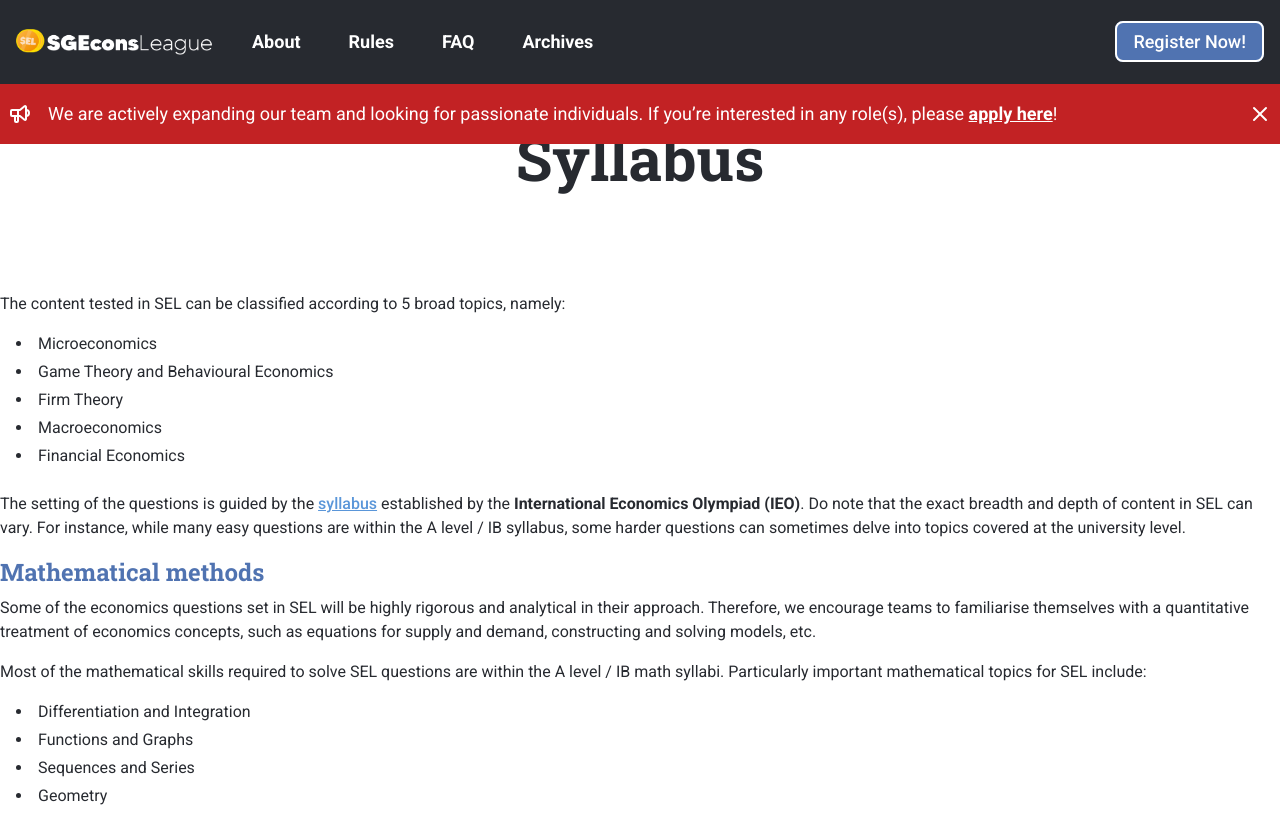
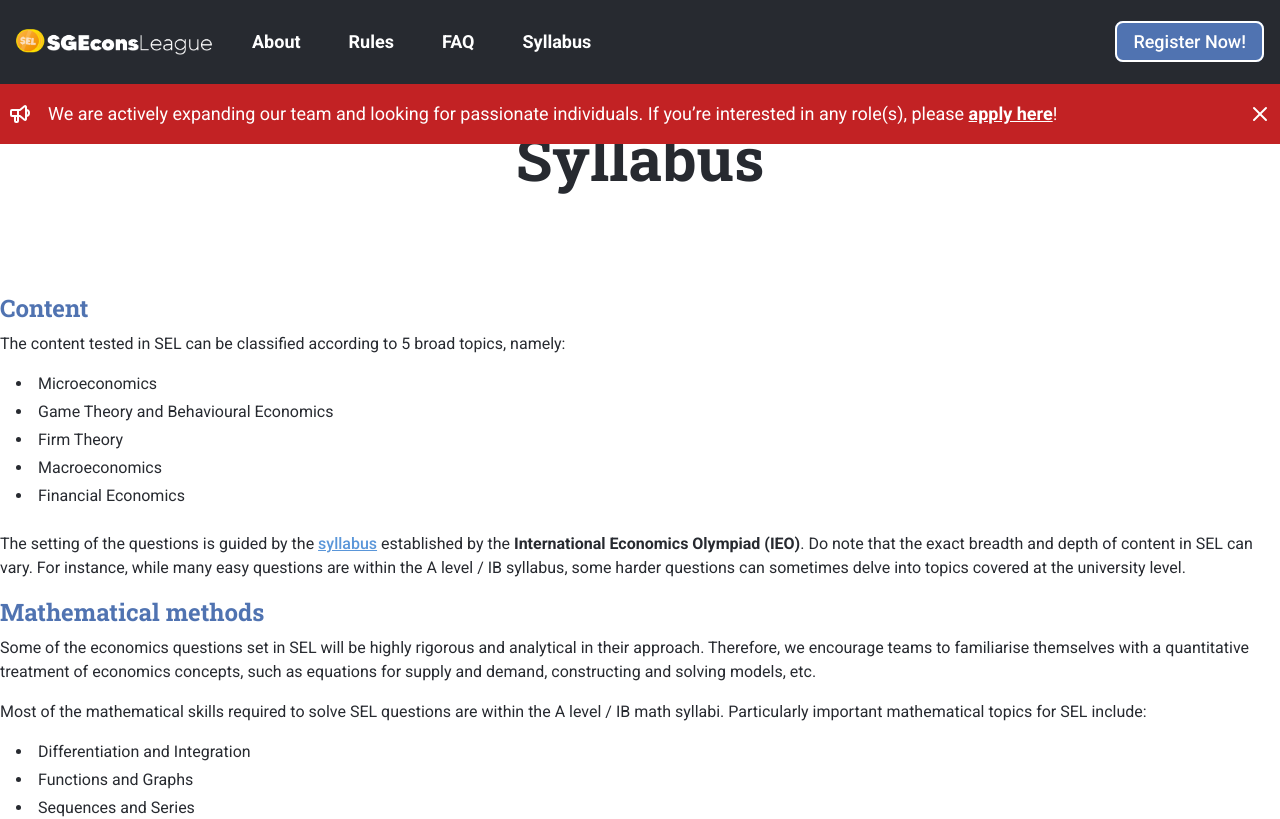
Before and after one commit to jonyewcodes/old, a Next.js app: page /syllabus in a window 1280 px wide. Shown: the top 819 px of the page. Built offline with nearby package versions, Linux system fonts and the light colour scheme.

Commit message:
feat: website description, content header for syllabus, replace archives with syllabus in navbar

```diff
--- a/app/(pages)/syllabus/page.tsx
+++ b/app/(pages)/syllabus/page.tsx
@@ -13,6 +13,7 @@ export default function SyllabusPage() {
         </div>
       </div>
       <div className="max-w-screen-xl mx-auto mt-16">
+      <h2 className="text-2xl font-semibold mb-2 text-primary slab">Content</h2>
         <p className="mb-4">
           The content tested in SEL can be classified according to 5 broad
           topics, namely:
--- a/app/components/Navbar.tsx
+++ b/app/components/Navbar.tsx
@@ -59,7 +59,7 @@ export default function Navbar() {
                 FAQ
               </Link>
               <Link
-                href="/archives"
+                href="/syllabus"
                 className="
                   px-3 py-1
                   rounded-md
@@ -68,7 +68,7 @@ export default function Navbar() {
                   hover:bg-white/20
                 "
               >
-                Archives
+                Syllabus
               </Link>
             </div>
           </div>
--- a/app/layout.tsx
+++ b/app/layout.tsx
@@ -9,7 +9,7 @@ import "./styles/globals.css";
 
 export const metadata: Metadata = {
   title: "Singapore Economics League | SEL ",
-  description: "Your default site-wide description here",
+  description: "An exciting new contest in Economics.",
 };
 
 const roboto = Roboto({
```
